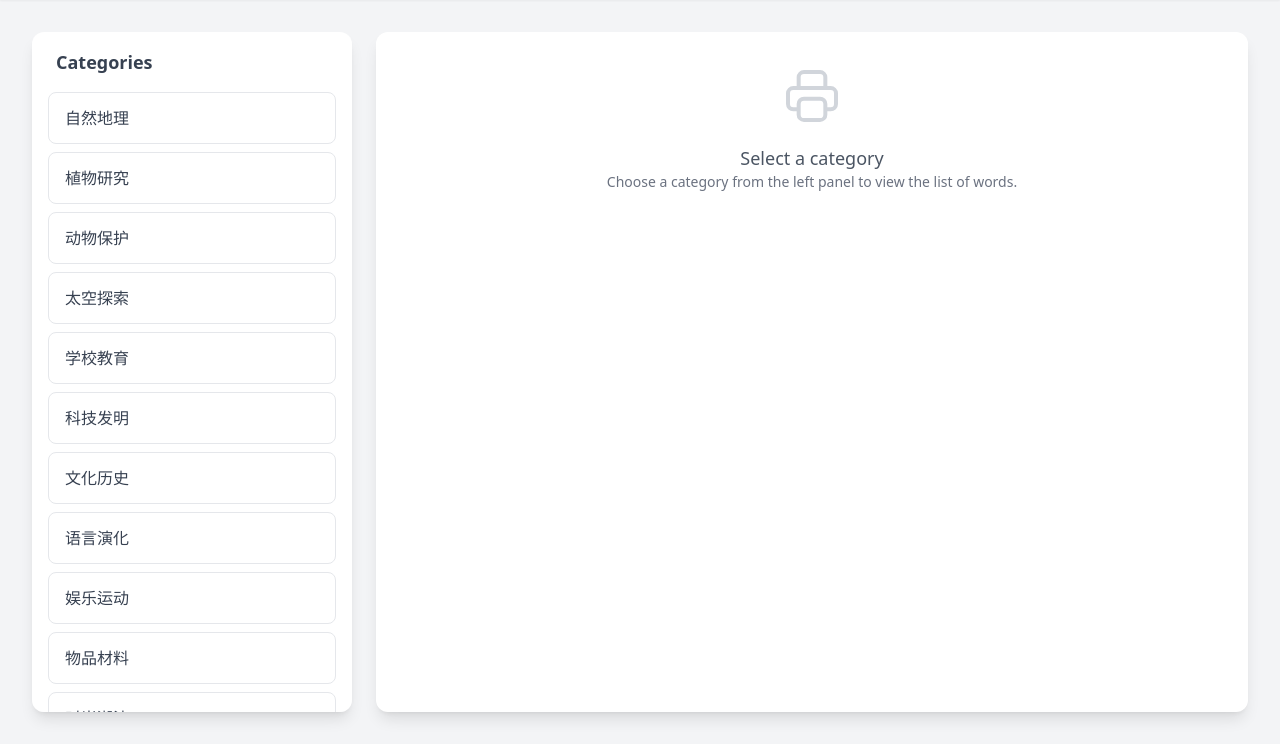
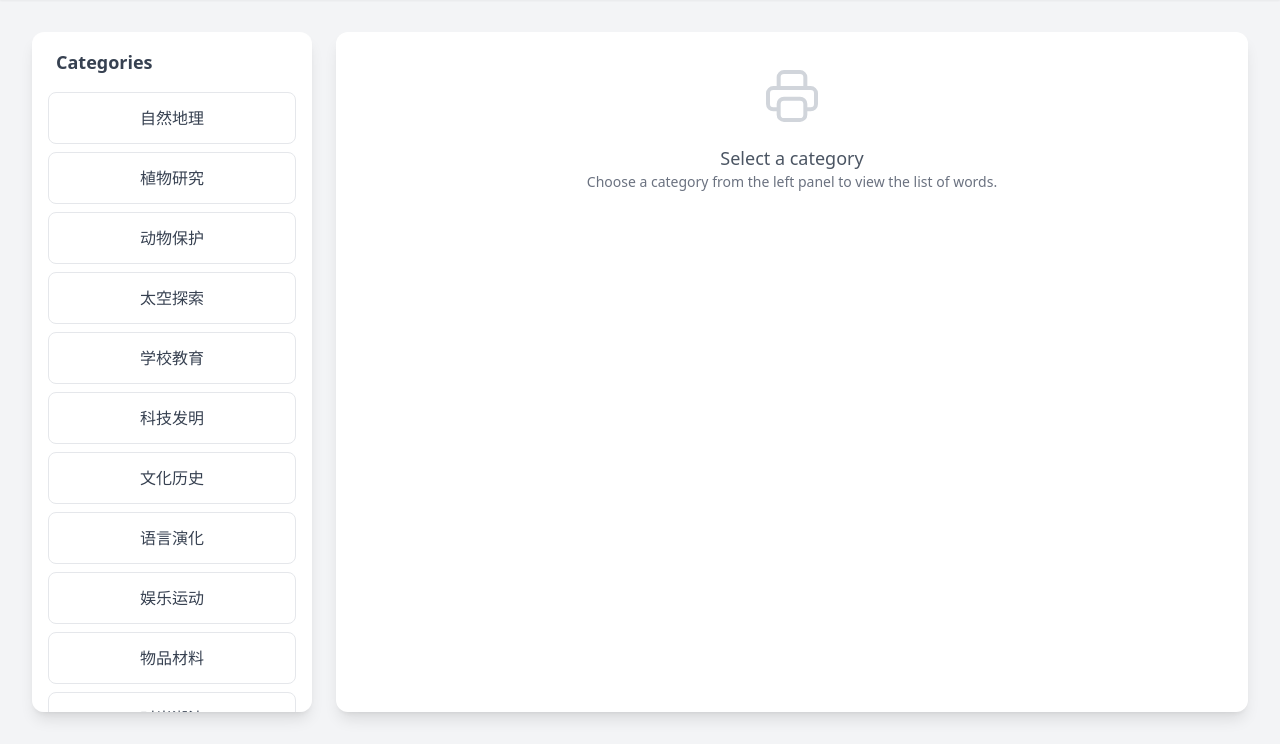
Before and after one commit to kvxunz/vocabulary-analysis, a Flask app: page / in a window 1280 px wide. Shown: the part 63-807 px from the top of the page. Run offline with Flask 3, Linux system fonts and the light colour scheme; data comes from the database, SQL or seed files in the repository; some libraries are stand-ins or nearby versions.

Commit message:
style: Optimize categories column

```diff
--- a/templates/index.html
+++ b/templates/index.html
@@ -41,13 +41,13 @@
         <div class="flex flex-col lg:flex-row gap-6 justify-center" data-units='{{ units|tojson|safe }}'>
 
             <!-- Left Column: Categories -->
-            <div id="categories-col" class="lg:w-[320px] lg:flex-shrink-0 transition-all duration-300 ease-in-out">
+            <div id="categories-col" class="lg:w-[280px] lg:flex-shrink-0 transition-all duration-300 ease-in-out">
                 <div class="bg-white p-4 rounded-xl shadow-lg h-full max-h-[calc(100vh-120px)] overflow-y-auto">
                     <h2 class="text-lg font-semibold text-gray-700 mb-4 px-2">Categories</h2>
                     <div class="space-y-2" id="vocabularyAccordion">
                         {% for unit in units %}
                         <div>
-                            <button class="w-full text-left px-4 py-3 bg-white hover:bg-blue-50 border border-gray-200 text-gray-700 rounded-lg transition-all duration-200 focus:outline-none focus:ring-2 focus:ring-blue-400" data-unit-index="{{ loop.index0 }}">
+                            <button class="w-full text-center px-4 py-3 bg-white hover:bg-blue-50 border border-gray-200 text-gray-700 rounded-lg transition-all duration-200 focus:outline-none focus:ring-2 focus:ring-blue-400" data-unit-index="{{ loop.index0 }}">
                                 {{ unit.title }}
                             </button>
                         </div>
@@ -209,11 +209,11 @@
             currentCategoryIndex = unitIndex;
 
             // --- DYNAMIC LAYOUT LOGIC ---
-            // On first interaction, reveal the words column.
+            // On first interaction, reveal the words column and shrink categories.
             wordListCol.classList.remove('hidden');
-            if (categoriesCol.classList.contains('lg:w-[320px]')) {
-                 categoriesCol.classList.remove('lg:w-[320px]');
-                 categoriesCol.classList.add('lg:w-[240px]');
+            if (categoriesCol.classList.contains('lg:w-[280px]')) {
+                 categoriesCol.classList.remove('lg:w-[280px]');
+                 categoriesCol.classList.add('lg:w-[200px]');
             }
             // --- END DYNAMIC LAYOUT LOGIC ---
 
```
